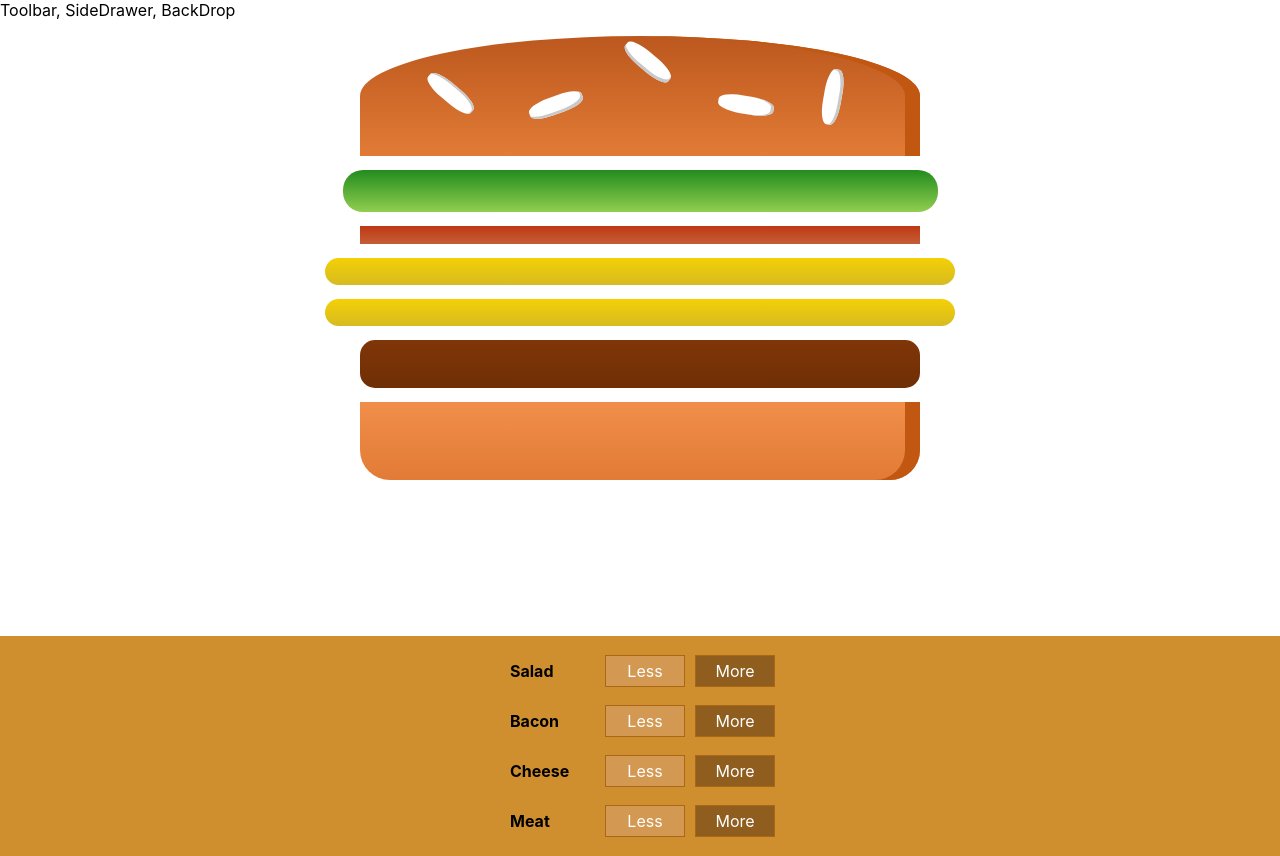
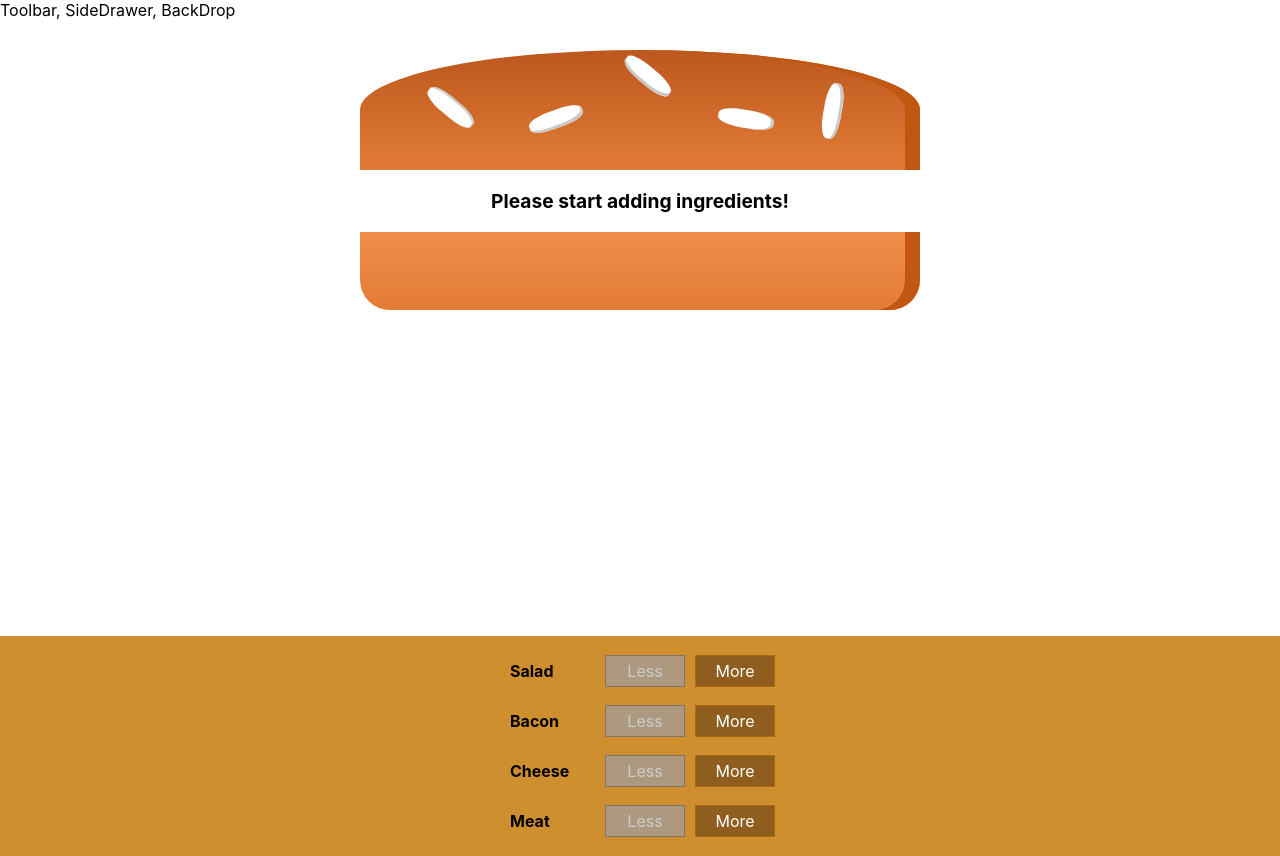
Before and after one commit to demetrioverba/burgerBuilder, a React (Create React App) app: page / in a window 1280 px wide. Built offline with nearby package versions, Linux system fonts and the light colour scheme.

Commit message:
Connecting State to Build Controls

```diff
--- a/src/components/Burger/BuildControls/BuildControl/BuildControl.js
+++ b/src/components/Burger/BuildControls/BuildControl/BuildControl.js
@@ -5,8 +5,13 @@
 const buildControl = (props) => (
   <div className={classes.BuildControl}>
     <div className={classes.Label}>{props.label}</div>
-    <button className={classes.Less}>Less</button>
-    <button className={classes.More}>More</button>
+    <button
+      className={classes.Less}
+      onClick={props.removed}
+      disabled={props.disabled}>Less</button>
+    <button
+      className={classes.More}
+      onClick={props.added}>More</button>
   </div>
 );
 
--- a/src/components/Burger/BuildControls/BuildControls.js
+++ b/src/components/Burger/BuildControls/BuildControls.js
@@ -14,7 +14,12 @@
 const buildControls = (props) => (
   <div className={classes.BuildControls}>
     {controls.map(ctrl => (
-      <BuildControl key={ctrl.label} label={ctrl.label} />
+      <BuildControl
+        key={ctrl.label}
+        label={ctrl.label}
+        added={() => props.ingredientAdded(ctrl.type)}
+        removed={() => props.ingredientRemoved(ctrl.type)}
+        disabled={props.disabled[ctrl.type]} />
     ))}
   </div>
 );
--- a/src/components/Burger/Burger.module.css
+++ b/src/components/Burger/Burger.module.css
@@ -2,7 +2,7 @@
   width: 100%;
   margin: auto;
   height: 250px;
-
+overflow: scroll;
   text-align: center;
   font-weight: bold;
   font-size: 1.2rem;
--- a/src/containers/BurgerBuilder/BurgerBuilder.js
+++ b/src/containers/BurgerBuilder/BurgerBuilder.js
@@ -3,20 +3,68 @@
 import Burger from '../../components/Burger/Burger';
 import BuildControls from '../../components/Burger/BuildControls/BuildControls'
 
+const INGREDIENT_PRICE = {
+  salad: 0.5,
+  cheese: 0.4,
+  meat: 1.3,
+  bacon: 0.7
+};
+
 class BurgerBuilder extends Component {
   state = {
     ingredients: {
-      salad: 1,
-      bacon: 1,
-      cheese: 2,
-      meat: 1
+      salad: 0,
+      bacon: 0,
+      cheese: 0,
+      meat: 0
+    },
+    totalPrice: 4
+  }
+
+  addIngredientHandler = (type) => {
+    const oldCount = this.state.ingredients[type];
+    const updatedCount = oldCount + 1;
+    const updatedIngredients = {
+      ...this.state.ingredients
+    };
+    updatedIngredients[type] = updatedCount;
+    const priceAddition = INGREDIENT_PRICE[type];
+    const oldPrice = this.state.totalPrice;
+    const newPrice = oldPrice + priceAddition;
+    this.setState({ totalPrice: newPrice, ingredients: updatedIngredients });
+  }
+
+  removeIngredientHandler = (type) => {
+    const oldCount = this.state.ingredients[type];
+    if (oldCount <= 0) {
+      return;
     }
+    const updatedCount = oldCount - 1;
+    const updatedIngredients = {
+      ...this.state.ingredients
+    };
+    updatedIngredients[type] = updatedCount;
+    const priceDeduction = INGREDIENT_PRICE[type];
+    const oldPrice = this.state.totalPrice;
+    const newPrice = oldPrice - priceDeduction;
+    this.setState({ totalPrice: newPrice, ingredients: updatedIngredients });
   }
+
   render() {
+    const disabledInfo = {
+      ...this.state.ingredients
+    };
+    for (let key in disabledInfo) {
+      disabledInfo[key] = disabledInfo[key] <= 0
+    }
+
     return (
       <Auxiliary>
         <Burger ingredients={this.state.ingredients} />
-        <BuildControls />
+        <BuildControls
+          ingredientAdded={this.addIngredientHandler}
+          ingredientRemoved={this.removeIngredientHandler}
+          disabled={disabledInfo} />
       </Auxiliary>
     );
   }
```
